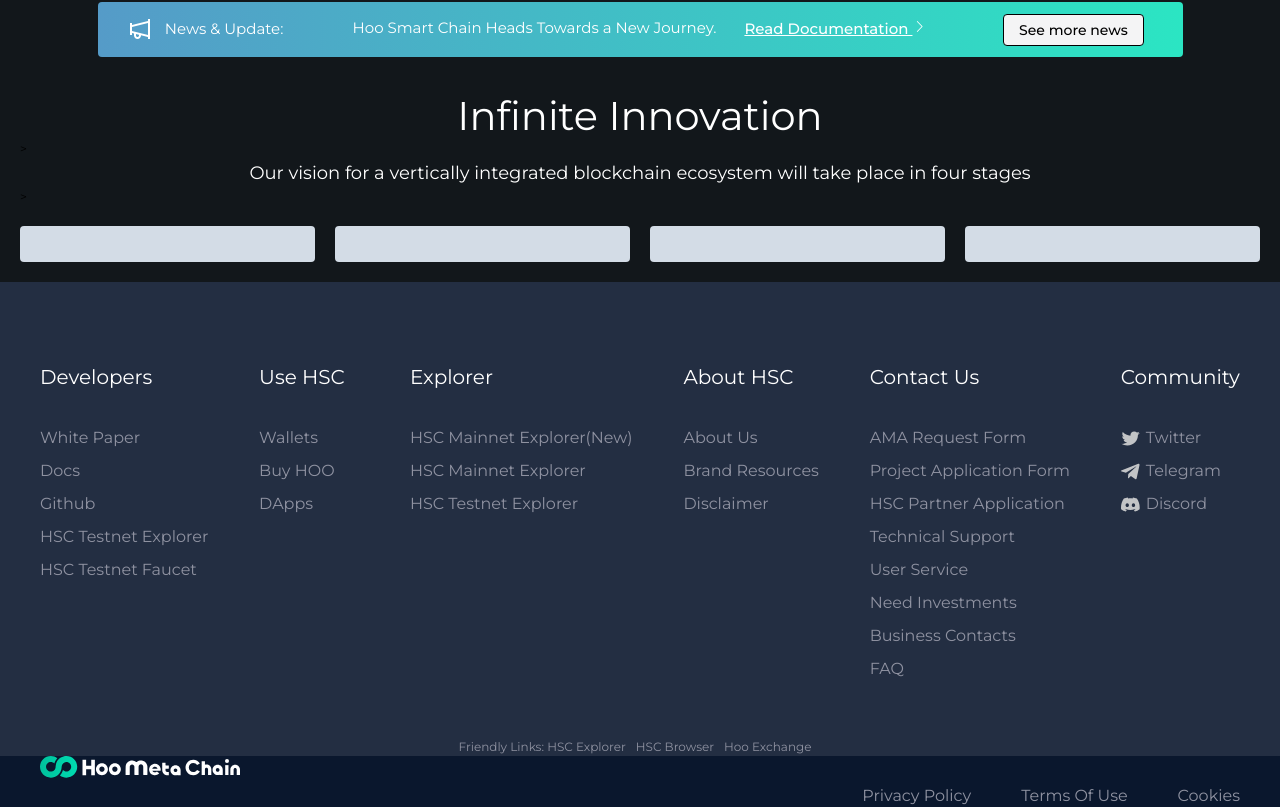
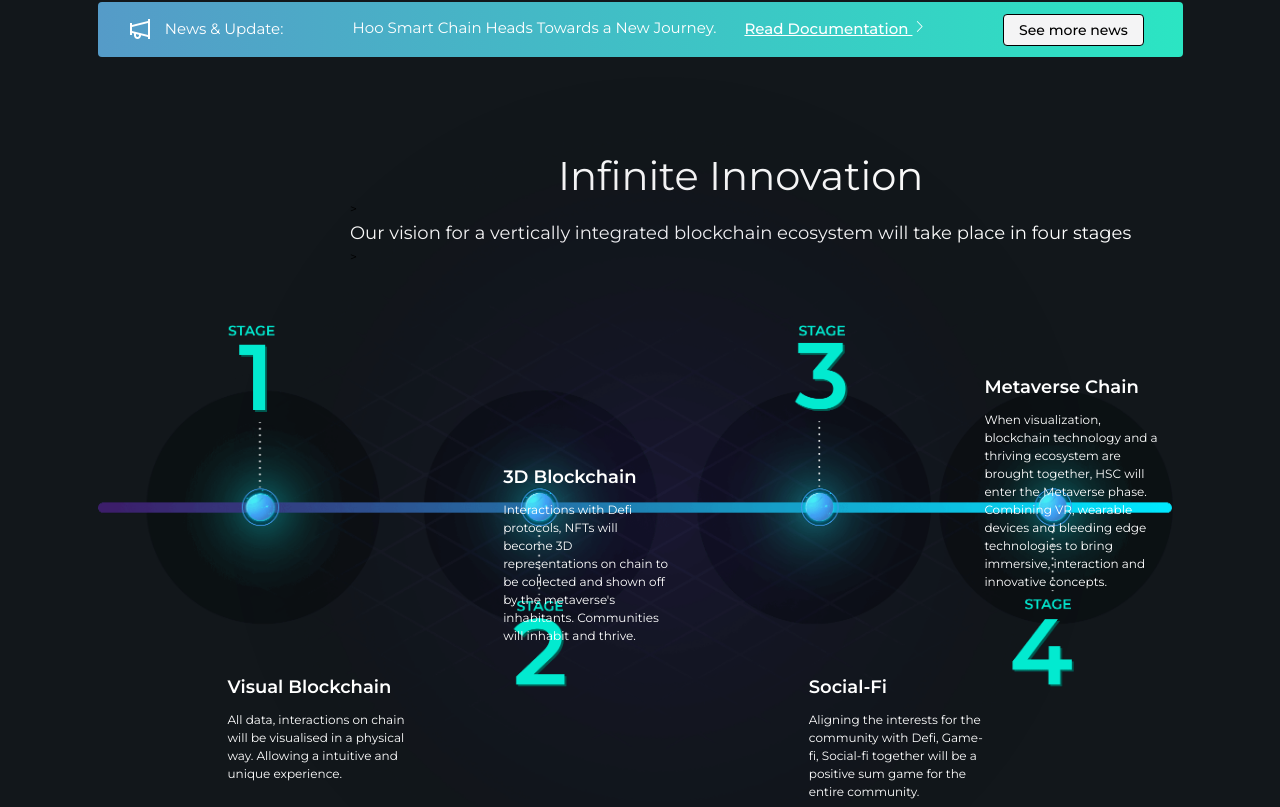
Before and after one commit to rizwanzaheer/hsc-revamp, a Vue app: page / in a window 1280 px wide. Shown: the part 675-1482 px from the top of the page. Built offline with nearby package versions, Linux system fonts and the light colour scheme.

Commit message:
Add the stage image Add the different style styling header/paragraph Fix the styling of innovation section

```diff
--- a/src/pages/home/index.vue
+++ b/src/pages/home/index.vue
@@ -132,7 +132,7 @@
 
             <!-- Infinite Innovation section start -->
 
-            <el-row :gutter="20">
+            <el-row :gutter="20" class="mt-20 absolute !ml-[25%]">
                 <el-col :lg="24" justify="center">
                     <h2
                         class="text-white text-[40px] mt-5 text-center leading-[48.76px] text-[600] not-italic"
@@ -145,6 +145,62 @@
             <!-- Infinite Innovation section start -->
 
             <!-- Staging section start -->
+            <el-row justify="center">
+                <!-- first row start -->
+                <el-col :span="21">
+                    <el-row :gutter="20" class="absolute mt-[300px] z-10 text-white">
+                        <el-col :span="6" class="mt-[300px] !pl-[140px]">
+                            <div class="grid-content w-60">
+                                <h4
+                                    class="text-[18px] leading-[21.94px] font-[600] mb-4"
+                                >Visual Blockchain</h4>
+                                <p>All data, interactions on chain will be visualised in a physical way. Allowing a intuitive and unique experience.</p>
+                            </div>
+                        </el-col>
+                        <el-col :span="6" class="!pl-[120px] !mt-[90px]">
+                            <div class="grid-content w-65">
+                                <h4
+                                    class="text-[18px] leading-[21.94px] font-[600] mb-4"
+                                >3D Blockchain</h4>
+                                <p>Interactions with Defi protocols, NFTs will become 3D representations on chain to be collected and shown off by the metaverse's inhabitants. Communities will inhabit and thrive.</p>
+                            </div>
+                        </el-col>
+                        <el-col :span="6" class="mt-[300px] !pl-[130px]">
+                            <div class="grid-content w-60">
+                                <h4 class="text-[18px] leading-[21.94px] font-[600] mb-4">Social-Fi</h4>
+                                <p>Aligning the interests for the community with Defi, Game-fi, Social-fi together will be a positive sum game for the entire community.</p>
+                            </div>
+                        </el-col>
+                        <el-col :span="6">
+                            <div class="grid-content w-60">
+                                <h4
+                                    class="text-[18px] leading-[21.94px] font-[600] mb-4"
+                                >Metaverse Chain</h4>
+                                <p>When visualization, blockchain technology and a thriving ecosystem are brought together, HSC will enter the Metaverse phase. Combining VR, wearable devices and bleeding edge technologies to bring immersive, interaction and innovative concepts.</p>
+                            </div>
+                        </el-col>
+                    </el-row>
+                </el-col>
+
+                <!-- first row ends -->
+                <!-- second row starts -->
+                <el-col :span="21">
+                    <el-row justify="center">
+                        <el-col :span="24">
+                            <div class="grid-content place-items-center">
+                                <img
+                                    src="../../images/stages/4-stages.png"
+                                    alt="4-stages-image.png"
+                                />
+                            </div>
+                        </el-col>
+                    </el-row>
+                </el-col>
+                <!-- second row ends -->
+
+                <!-- third row start -->
+
+                <el-col :span="21">
                     <el-row :gutter="20">
                         <el-col :span="6">
                             <div class="grid-content bg-purple"></div>
@@ -158,6 +214,9 @@
                         <el-col :span="6">
                             <div class="grid-content bg-purple"></div>
                         </el-col>
+                    </el-row>
+                </el-col>
+                <!-- third row ends -->
             </el-row>
             <!-- Staging section ends -->
         </div>
```
Also changed, not shown: src/images/stages/4-stages.png (added). Lines whose indentation alone changed are shown as unchanged.
